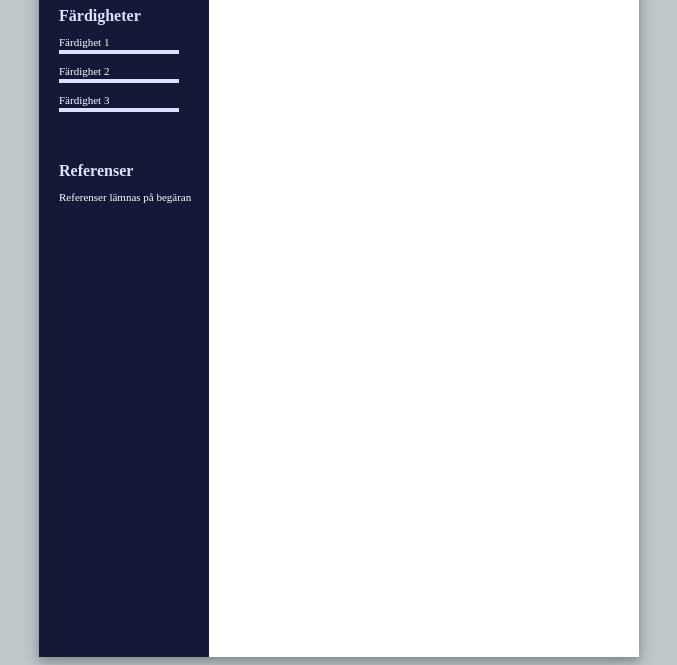
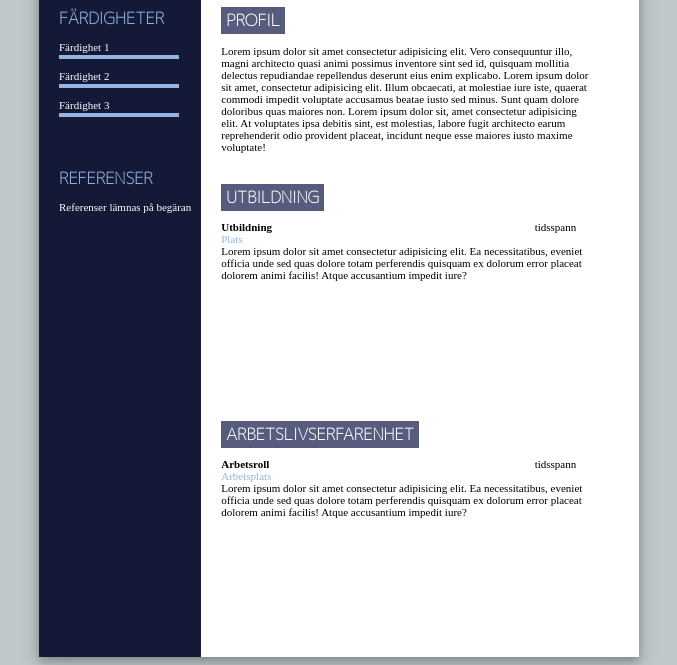
Before and after one commit to Frommflin/Weekly46-CV, a plain HTML site: page index.html in a window 1280 px wide. Shown: the part 201-866 px from the top of the page, without its empty margins (301-978 px from the left). Drawn offline with Linux system fonts and the light colour scheme.

Commit message:
Added content for experience-section, adjusted styling for cv

```diff
--- a/index.html
+++ b/index.html
@@ -8,7 +8,7 @@
     </head>
     <body>
         <div id="container">
-            <div id="personal">
+            <div id="section1">
                 <!-- personal info -->
                 <div id="img">
                     <img id="profilepicture" src="./Images/profilbild.jpg" alt="profile picture">
@@ -22,27 +22,27 @@
                             frommflin@exempel.com
                         </li>
                         <li>
-                            <img class="icons" src="./Icons/phone.png" alt="email icon">
+                            <img class="icons" src="./Icons/phone.png" alt="phone icon">
                             0770-111 111 11
                         </li>
                         <li>
-                            <img class="icons" src="./Icons/home.png" alt="email icon">
+                            <img class="icons" src="./Icons/home.png" alt="home icon">
                             Exempelvägen 1, 111 11, Stad
                         </li>
                         <li>
-                            <img class="icons" src="./Icons/linkedin.png" alt="email icon">
+                            <img class="icons" src="./Icons/linkedin.png" alt="linkedin icon">
                             linkedin//exempel <!-- should become a link -->
                         </li>
                         <li>
-                            <img class="icons" src="./Icons/github.png" alt="email icon">
+                            <img class="icons" src="./Icons/github.png" alt="github icon">
                             github.com/Frommflin <!-- should become a link -->
                         </li>
                     </ul>
                 </div>
             </div>
-            <div id="skills">
+            <div id="section2">
                 <!-- skills and references -->
-                <div id="box">
+                <div class="box">
                     <h4>Färdigheter</h4>
                     <p>Färdighet 1</p>
                     <div class="skilllvl"></div>
@@ -57,8 +57,42 @@
                     </p>
                 </div>
             </div>
-            <div id="experience">
+            <div id="section3">
                 <!-- experiences -->
+                <div id="box1" class="box">
+                    <h4>Profil</h4>
+                    <div id="personal">
+                        <p>
+                            Lorem ipsum dolor sit amet consectetur adipisicing elit. Vero consequuntur illo, magni architecto quasi animi possimus inventore sint sed id, quisquam mollitia delectus repudiandae repellendus deserunt eius enim explicabo. Lorem ipsum dolor sit amet, consectetur adipisicing elit. Illum obcaecati, at molestiae iure iste, quaerat commodi impedit voluptate accusamus beatae iusto sed minus. Sunt quam dolore doloribus quas maiores non. Lorem ipsum dolor sit, amet consectetur adipisicing elit. At voluptates ipsa debitis sint, est molestias, labore fugit architecto earum reprehenderit odio provident placeat, incidunt neque esse maiores iusto maxime voluptate!
+                        </p>
+                    </div>
+                    <h4>Utbildning</h4>
+                    <div class="information">
+                        <div class="nestedinfo">
+                            <p>
+                                <span class="names">Utbildning</span>
+                                <span class="timespan">tidsspann</span>
+                            </p>
+                            <p class="location">Plats</p>
+                            <p>
+                                Lorem ipsum dolor sit amet consectetur adipisicing elit. Ea necessitatibus, eveniet officia unde sed quas dolore totam perferendis quisquam ex dolorum error placeat dolorem animi facilis! Atque accusantium impedit iure?
+                            </p>
+                        </div>
+                    </div>
+                    <h4>Arbetslivserfarenhet</h4>
+                    <div class="information">
+                        <div class="nestedinfo">
+                            <p>
+                                <span class="names">Arbetsroll</span>
+                                <span class="timespan">tidsspann</span>
+                            </p>
+                            <p class="location">Arbetsplats</p>
+                            <p>
+                                Lorem ipsum dolor sit amet consectetur adipisicing elit. Ea necessitatibus, eveniet officia unde sed quas dolore totam perferendis quisquam ex dolorum error placeat dolorem animi facilis! Atque accusantium impedit iure?
+                            </p>
+                        </div>
+                    </div>
+                </div>
             </div>
         </div>
     </body>
--- a/styles.css
+++ b/styles.css
@@ -1,18 +1,23 @@
-/* color variables */
+@import url('https://fonts.googleapis.com/css2?family=M+PLUS+1p:wght@100&display=swap');
+/*
+    Color variables
+*/
 :root{
     --white: #ffffff;
     --black: #000000;
-    --grey: #3f484a;
+    --grey: #6c7274;
     --grey-light: #bfc8ca;
     --primary: #575c7e;
-    --primary-light: #dee1ff;
+    --primary-light: #94b5df;
     --primary-dark: #131937;
 }
 
+/*
+    Section-independent styling
+*/
 body{
     background-color: var(--grey-light);
 }
-
 #container{
     background-color: var(--white);
     box-shadow: 0 4px 8px 0 rgba(0, 0, 0, 0.2), 0 6px 20px 0 rgba(0, 0, 0, 0.19);
@@ -22,8 +27,22 @@ body{
     position: relative;
     width: 600px;
 }
+h1, h4{
+    font-family: 'M PLUS 1p', sans-serif;
+    text-transform: uppercase;
+}
+.box{
+    margin: 200px 10px 0px 20px;
+}
+.box p{
+    font-size: 11px;
+}
 
-#personal{
+/*
+    Styling for section 1,
+    peronal information
+*/
+#section1{
     background-color: var(--primary);
     border: 10px solid var(--white);
     color: var(--white);
@@ -52,35 +71,33 @@ body{
     margin-left: 15px;
 }
 h1{
-    text-transform: uppercase;
-    margin: 5px;
+    margin: 5px 0PX 0PX 0PX;
 }
 ul{
     font-size: 12px;
     list-style: none;
-    margin: 10px 0px;
+    margin-top: 5px;
+    padding-left: 0px;
 }
 .icons{
     height: 10px;
     height: 10px;
 }
 
-
-#skills{
+/*
+    Styling for section 2,
+    listed skills and references
+*/
+#section2{
     background-color: var(--primary-dark);
     color: var(--white);
     height: 100%;
-    width: 170px;
 }
-#box{
-    margin: 200px 10px 0px 20px;
-}
-#skills h4{
+#section2 h4{
     color: var(--primary-light);
     margin: 50px 0px 10px 0px;
 }
-#skills p{
-    font-size: 11px;
+#section2 p{
     margin-bottom: 2px;
 }
 .skilllvl{
@@ -88,7 +105,47 @@ ul{
     width: 120px;
 }
 
-#experience{
+/*
+    Styling for section 3, short presentation,
+    education and working experiences
+*/
+#section3{
     height: 100%;
     width: 430px;
 }
+#box1{
+    margin-right: 35px;
+}
+#personal, .information{
+    overflow: auto;
+}
+#personal{
+    height: 140px;
+}
+.information{
+    height: 200px;
+}
+#box1 h4{
+    margin: 10px 0px 0px 0px;
+    background-color: var(--primary);
+    color: var(--white);
+    width: fit-content;
+    padding: 2px 5px;
+}
+.nestedinfo{
+    position: relative;
+    margin-top: 10px;
+}
+.nestedinfo p{
+    margin: 0px;
+}
+.timespan{
+    right: 20px;
+    position: absolute;
+}
+.names{
+    font-weight: bold;
+}
+.location{
+    color: var(--primary-light);
+}
```
